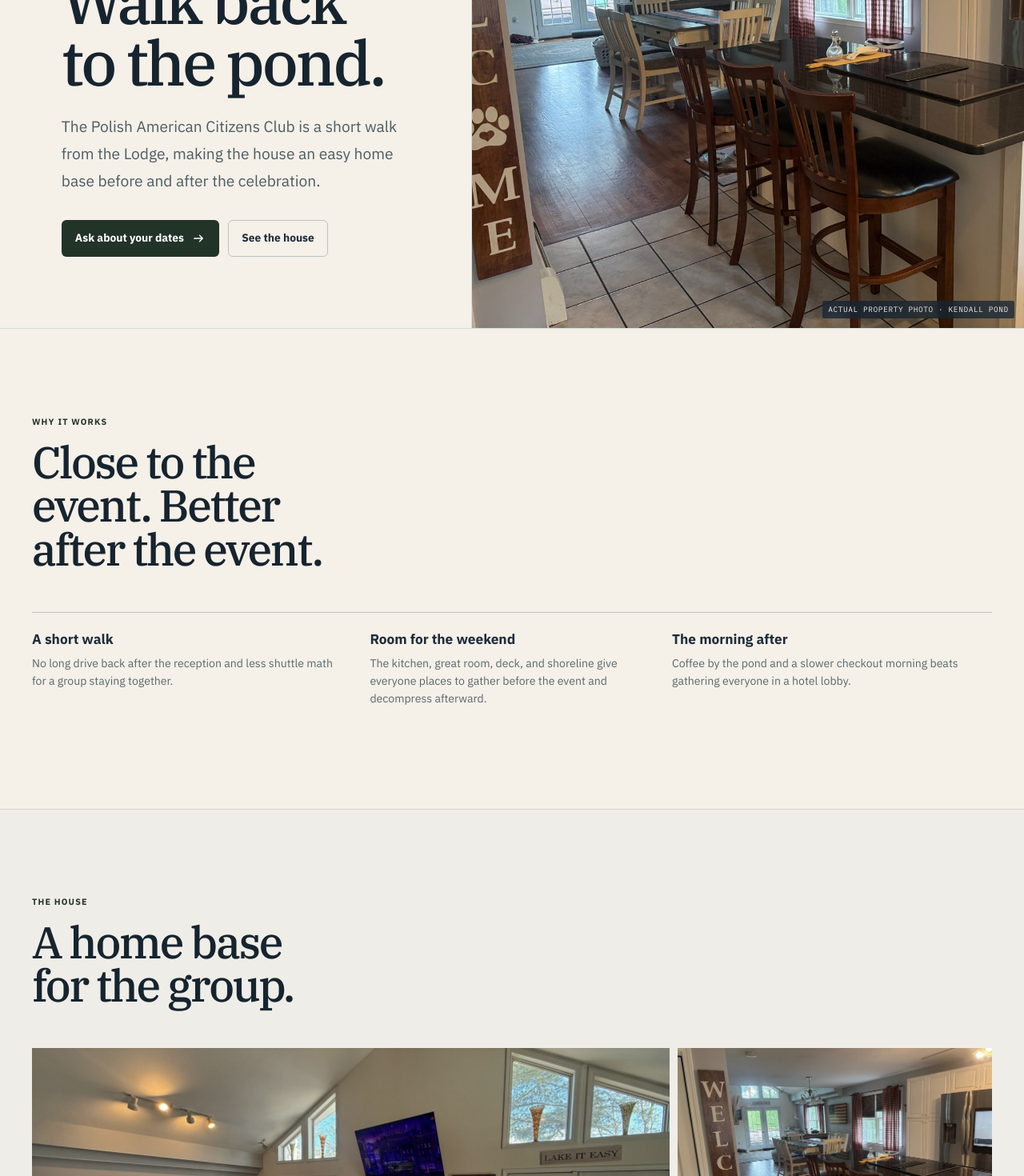
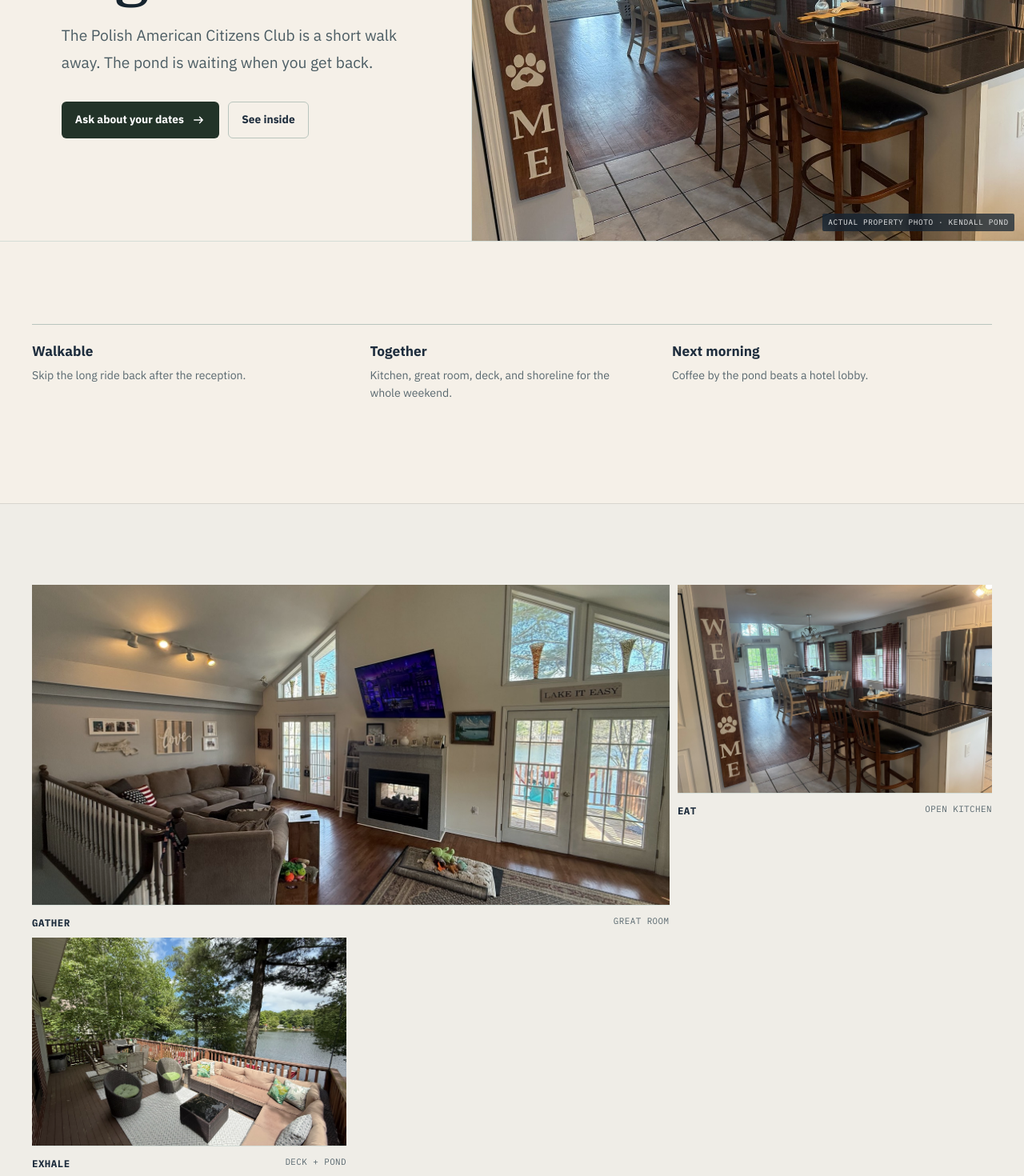
Before and after one commit to PublicLogic/KendallPondLodge, a Next.js app: page /events in a window 1280 px wide. Shown: the part 400-1870 px from the top of the page at 80% size. Built offline with nearby package versions, Linux system fonts and the light colour scheme.

Commit message:
Tighten event stay page

```diff
--- a/app/events/page.tsx
+++ b/app/events/page.tsx
@@ -1,82 +1,48 @@
 import type { Metadata } from "next";
 import Link from "next/link";
-import { InfoCard, SectionHeading } from "@/app/_components/Content";
+import { InfoCard } from "@/app/_components/Content";
 import { PageHero } from "@/app/_components/PageHero";
 import { PhotoCard } from "@/app/_components/PhotoCard";
 
 export const metadata: Metadata = {
   title: "Wedding & Event Stays",
-  description:
-    "Stay at the Lodge at Kendall Pond for nearby weddings and gatherings, including events at the Polish American Citizens Club.",
+  description: "A lakefront home base for weddings and gatherings near Kendall Pond.",
 };
 
 export default function EventsPage() {
   return (
     <main id="main-content">
       <PageHero
-        eyebrow="Wedding weekends & gatherings"
-        title="Stay together. Walk back to the pond."
-        intro="The Polish American Citizens Club is a short walk from the Lodge, making the house an easy home base before and after the celebration."
+        eyebrow="Wedding weekends"
+        title="Stay together."
+        intro="The Polish American Citizens Club is a short walk away. The pond is waiting when you get back."
         image="/images/kpl/kitchen-dining.jpg"
-        imageAlt="The open kitchen and dining area at the Lodge"
+        imageAlt="The Lodge kitchen and dining area"
         imagePosition="center"
         primaryAction={{ href: "/book", label: "Ask about your dates" }}
-        secondaryAction={{ href: "/lodge", label: "See the house" }}
+        secondaryAction={{ href: "/lodge", label: "See inside" }}
       />
 
       <section className="content-section">
-        <SectionHeading
-          eyebrow="Why it works"
-          title="Close to the event. Better after the event."
-        />
         <div className="info-grid info-grid-three">
-          <InfoCard title="A short walk">
-            <p>No long drive back after the reception and less shuttle math for a group staying together.</p>
-          </InfoCard>
-          <InfoCard title="Room for the weekend">
-            <p>The kitchen, great room, deck, and shoreline give everyone places to gather before the event and decompress afterward.</p>
-          </InfoCard>
-          <InfoCard title="The morning after">
-            <p>Coffee by the pond and a slower checkout morning beats gathering everyone in a hotel lobby.</p>
-          </InfoCard>
+          <InfoCard title="Walkable"><p>Skip the long ride back after the reception.</p></InfoCard>
+          <InfoCard title="Together"><p>Kitchen, great room, deck, and shoreline for the whole weekend.</p></InfoCard>
+          <InfoCard title="Next morning"><p>Coffee by the pond beats a hotel lobby.</p></InfoCard>
         </div>
       </section>
 
       <section className="content-section surface-section">
-        <SectionHeading eyebrow="The house" title="A home base for the group." />
         <div className="photo-grid">
-          <PhotoCard
-            src="/images/kpl/great-room.jpg"
-            alt="The Lodge great room"
-            title="Great room"
-            note="Room to gather"
-            wide
-          />
-          <PhotoCard
-            src="/images/kpl/kitchen-dining.jpg"
-            alt="The Lodge kitchen and dining area"
-            title="Kitchen & dining"
-            note="Breakfast, snacks, and the next-day recap"
-          />
-          <PhotoCard
-            src="/images/kpl/pond-seating.jpg"
-            alt="The Lodge deck overlooking Kendall Pond"
-            title="Deck by the pond"
-            note="A quieter place between plans"
-          />
+          <PhotoCard src="/images/kpl/great-room.jpg" alt="The Lodge great room" title="Gather" note="Great room" wide />
+          <PhotoCard src="/images/kpl/kitchen-dining.jpg" alt="Kitchen and dining" title="Eat" note="Open kitchen" />
+          <PhotoCard src="/images/kpl/pond-seating.jpg" alt="Deck overlooking the pond" title="Exhale" note="Deck + pond" />
         </div>
       </section>
 
       <section className="content-section">
         <div className="booking-cta-panel">
-          <div>
-            <p className="eyebrow">Coming for an event?</p>
-            <h2>Send us the dates and guest count.</h2>
-            <p>We will tell you quickly whether the Lodge fits the weekend and prepare a complete quote before you pay anything.</p>
-          </div>
-          <div>
-            <Link className="button button-primary" href="/book">Ask about your stay →</Link>
-          </div>
+          <div><p className="eyebrow">Coming for an event?</p><h2>Send the dates.</h2></div>
+          <Link className="button button-primary" href="/book">Ask about your stay →</Link>
         </div>
       </section>
     </main>
```
